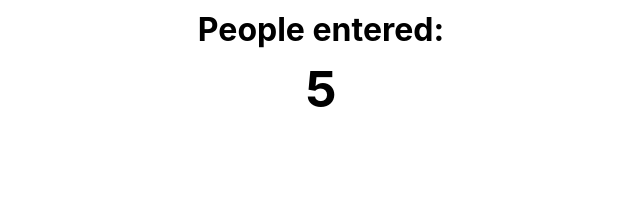
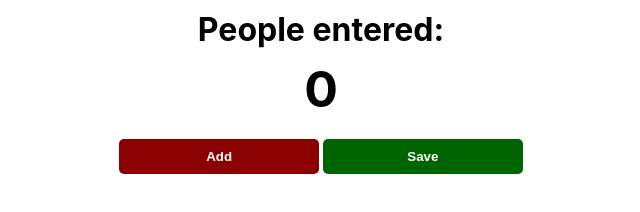
Before and after one commit to LucksDesperation15/Javascript-Projects, a website: page passenger_counter_app/index.html in a window 1280 px wide. Shown: the whole page, without its empty margins (319-959 px from the left). Drawn offline with Linux system fonts and the light colour scheme.

Commit message:
add save and add button functionality

```diff
--- a/passenger_counter_app/index.css
+++ b/passenger_counter_app/index.css
@@ -28,7 +28,7 @@ button {
     border-radius: 5px;
 }
 
-#increment-btn {
+#add-btn {
     background: darkred;
 }
 
--- a/passenger_counter_app/index.html
+++ b/passenger_counter_app/index.html
@@ -6,6 +6,8 @@
     <body>
         <h1>People entered:</h1>
         <h2 id="count-el">0</h2>
+        <button id="add-btn" onclick="add()">Add</button>
+        <button id="save-btn" onclick="save()">Save</button>
         <script src="index.js"></script>
     </body>
 </html>
--- a/passenger_counter_app/index.js
+++ b/passenger_counter_app/index.js
@@ -1 +1,12 @@
-document.getElementById("count-el").innerText = 5
+let count = 0;
+
+function add() {
+    count ++;
+    document.getElementById("count-el").innerText = count
+    console.log(`The count is ${count}`);
+}
+
+function save() {
+    alert(`The count is saved at ${count}`);
+    // console.log(`The count is saved at ${count}`);
+}
```
